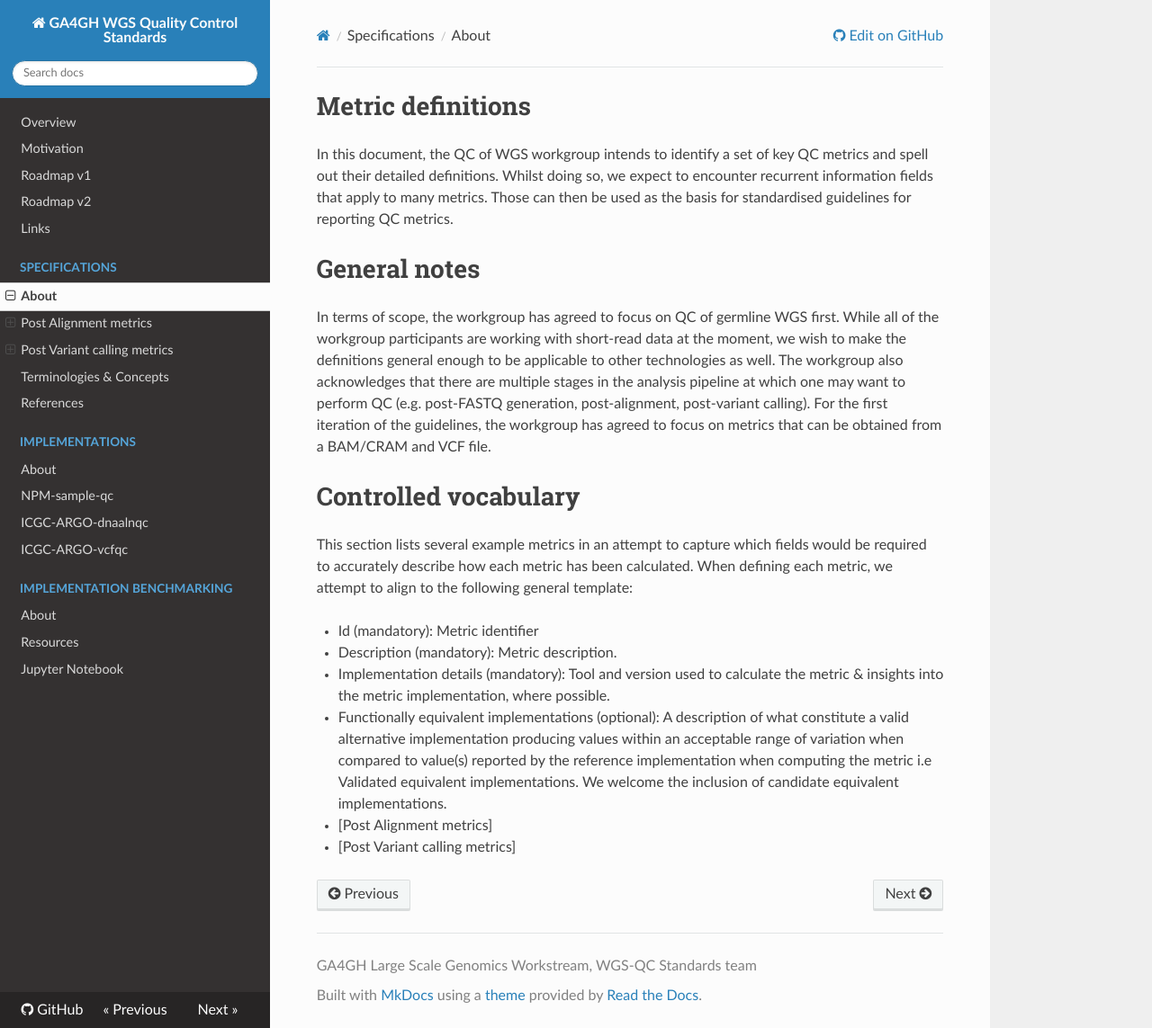
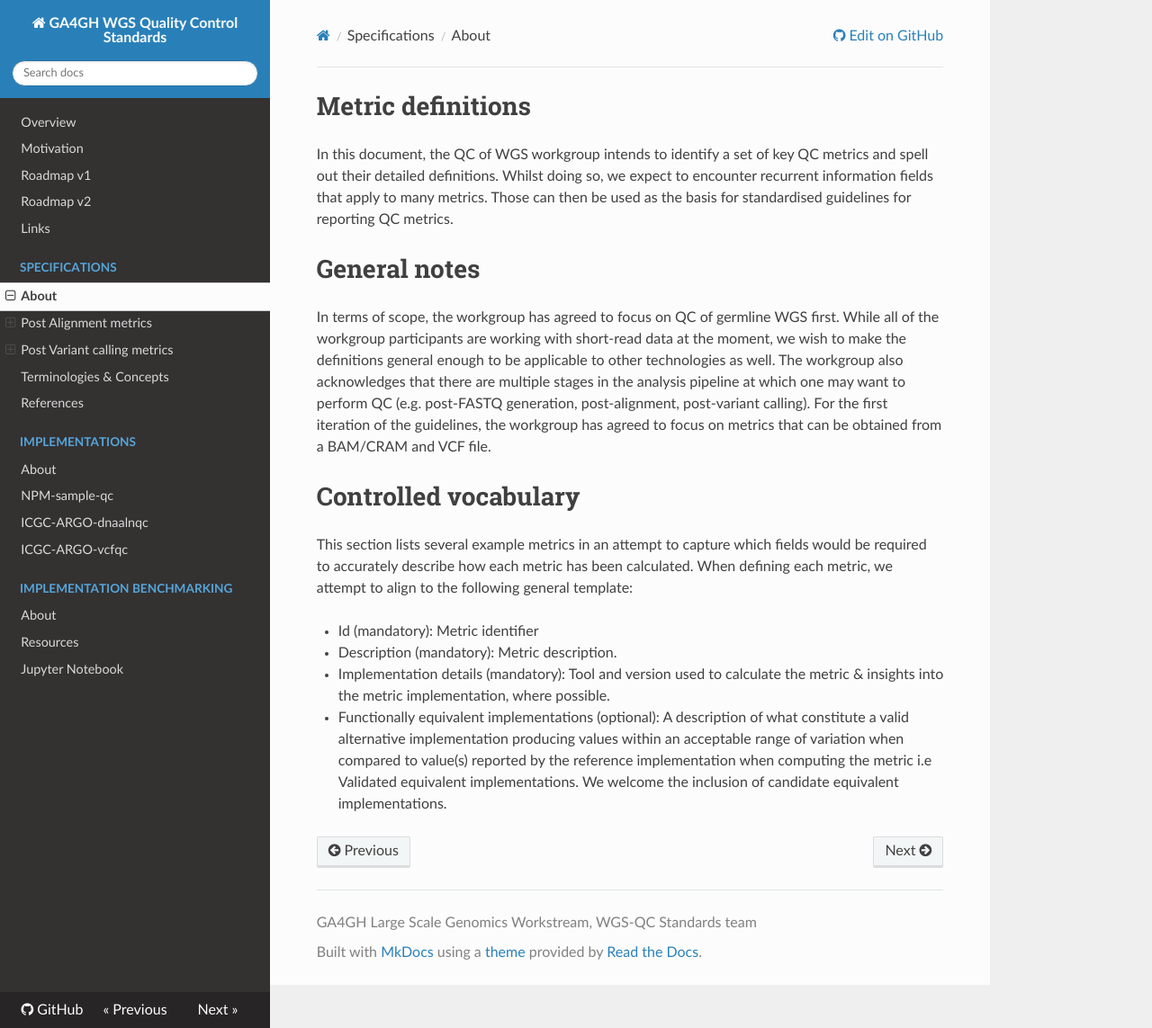
Before and after one commit to ga4gh/quality-control-wgs, an MkDocs documentation site: the page built from docs/metrics_definitions/README.md, in a window 1280 px wide and 1143 px high. Shown: the whole window at 90% size. Built offline with MkDocs 1.6.1, drawn with Linux system fonts in a browser that asks for light colours; nearby versions of some CDN libraries.

```diff
--- a/docs/metrics_definitions/README.md
+++ b/docs/metrics_definitions/README.md
@@ -14,6 +14,3 @@
 - Description (mandatory): Metric description.
 - Implementation details (mandatory): Tool and version used to calculate the metric & insights into the metric implementation, where possible.
 - Functionally equivalent implementations (optional): A description of what constitute a valid alternative implementation producing values within an acceptable range of variation when compared to value(s) reported by the reference implementation when computing the metric i.e Validated equivalent implementations. We welcome the inclusion of candidate equivalent implementations.
-
-- [Post Alignment metrics]
-- [Post Variant calling metrics]
```
Also changed, not shown: docs/implementations/README.md (+4 -0 lines).
